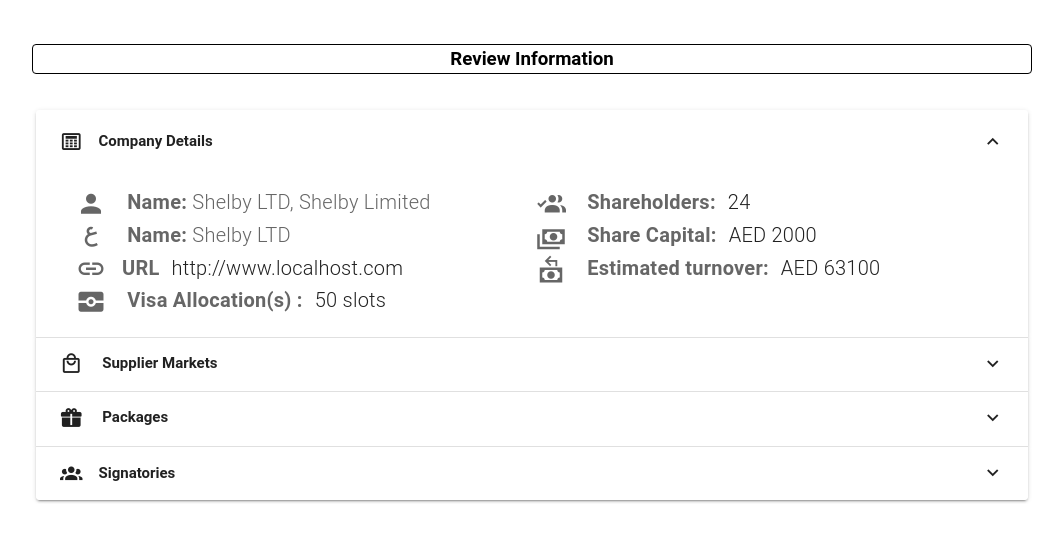
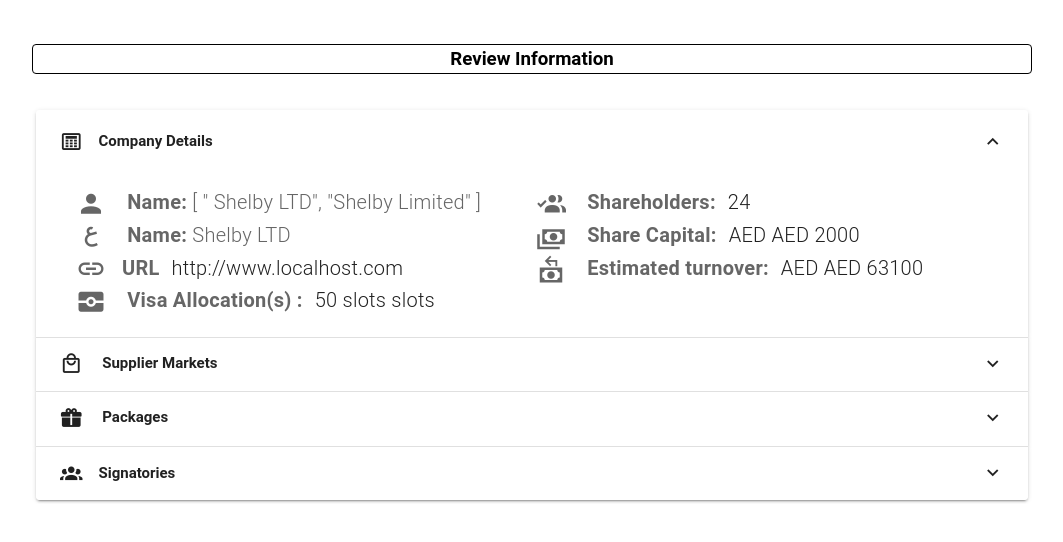
Before and after one commit to jasonkiptoo/learn-store, a Nuxt app: page /review in a window 1280 px wide. Shown: the top 542 px of the page, without its empty margins (108-1171 px from the left). Built offline with nearby package versions, Linux system fonts and the light colour scheme.

Commit message:
new fix to fetch data dynamicaly

```diff
--- a/pages/review/index.vue
+++ b/pages/review/index.vue
@@ -38,8 +38,10 @@
                     <span class="font-weight-light ml-3 text-medium-emphasis">
                       <v-icon class="mr-4">mdi-account</v-icon>
                       <span class="font-weight-bold"> Name: </span>
-                      Shelby LTD, Shelby Limited</span
-                    >
+                      <span v-for="item in companyDetails">
+                        {{ item.name }}
+                      </span>
+                    </span>
                   </v-row>
                   <v-row class="text-h6 font-weight-bold">
                     <span class="font-weight-light ml-3 text-medium-emphasis">
@@ -54,7 +56,7 @@
                       <span class="font-weight-bold">URL </span>
                     </span>
                     <span class="font-weight-light ml-3">
-                      http://www.localhost.com</span
+                      {{ companyDetails.companyDetails.url }}</span
                     >
                   </v-row>
                   <v-row class="text-h6 font-weight-bold">
@@ -65,7 +67,12 @@
                       </span>
                     </span>
 
-                    <span class="font-weight-light ml-3"> 50 slots</span>
+                    <span class="font-weight-light ml-3">
+                      {{
+                        companyDetails.companyDetails.visaAllocations
+                      }}
+                      slots</span
+                    >
                   </v-row>
                 </v-col>
                 <v-col class="no-gutters">
@@ -75,7 +82,9 @@
                       <span class="font-weight-bold"> Shareholders: </span>
                     </span>
 
-                    <span class="font-weight-light ml-3">24</span>
+                    <span class="font-weight-light ml-3">{{
+                      companyDetails.companyDetails.shareholders
+                    }}</span>
                   </v-row>
                   <v-row class="text-h6 font-weight-bold">
                     <span class="font-weight-light ml-3 text-medium-emphasis">
@@ -83,7 +92,10 @@
                       <span class="font-weight-bold"> Share Capital:</span>
                     </span>
 
-                    <span class="font-weight-light ml-3">AED 2000</span>
+                    <span class="font-weight-light ml-3"
+                      >AED
+                      {{ companyDetails.companyDetails.shareCapital }}</span
+                    >
                   </v-row>
                   <v-row class="text-h6 font-weight-bold">
                     <span class="font-weight-light ml-3 text-medium-emphasis">
@@ -91,7 +103,12 @@
                       <span class="font-weight-bold"> Estimated turnover:</span>
                     </span>
 
-                    <span class="font-weight-light ml-3"> AED 63100</span>
+                    <span class="font-weight-light ml-3">
+                      AED
+                      {{
+                        companyDetails.companyDetails.estimatedTurnover
+                      }}</span
+                    >
                   </v-row>
                 </v-col>
               </v-row>
@@ -261,20 +278,59 @@ import { ref } from "vue";
 
 const expandedPanel = ref(0);
 
-const companyDetails = {
-  englishNames: ["English Name 1", "English Name 2", "English Name 3"],
-  arabicNames: ["Arabic Name 1", "Arabic Name 2", "Arabic Name 3"],
-  visaAllocationNumber: "XXXXXXXX",
-  companyWebsiteURL: "www.example.com",
-  sharedCapitalInfo: "$XXXXXX",
-  estimatedTurnover: "$XXXXXX",
-  keyMarkets: ["Market 1", "Market 2", "Market 3", "Market 4", "Market 5"],
-  suppliers: [
-    "Supplier 1",
-    "Supplier 2",
-    "Supplier 3",
-    "Supplier 4",
-    "Supplier 5",
+const companyDetails = ref({
+  companyDetails: {
+    name: [" Shelby LTD", "Shelby Limited"],
+    alternativeName: "Shelby LTD",
+    url: "http://www.localhost.com",
+    visaAllocations: "50 slots",
+    shareholders: 24,
+    shareCapital: "AED 2000",
+    estimatedTurnover: "AED 63100",
+  },
+  supplierMarkets: {
+    keyMarketsForService: [
+      "Market 1",
+      "Market 2",
+      "Market 3",
+      "Market 4",
+      "Market 5",
+    ],
+    supplierMarkets: [
+      "Market 1",
+      "Market 2",
+      "Market 3",
+      "Market 4",
+      "Market 5",
+    ],
+    companyActivities: [
+      "Imitation Jewellery Smithing",
+      "3D Printing Products Production",
+      "Buses & Trucks Trading",
+    ],
+  },
+  packages: {
+    emirate: "Dubai",
+    zone: "SHAMS",
+    selectedPackage: "2 Visa allocations",
+    visa: "1 Employement Visa & 1 Investor Visa",
+  },
+  signatories: [
+    {
+      name: "John Doe 1",
+      role: "Manager",
+      avatar: "https://randomuser.me/api/portraits/women/8.jpg",
+    },
+    {
+      name: "John Doe 2",
+      role: "Manager",
+      avatar: "https://randomuser.me/api/portraits/women/8.jpg",
+    },
+    {
+      name: "John Doe 3",
+      role: "Manager",
+      avatar: "https://randomuser.me/api/portraits/women/8.jpg",
+    },
   ],
-};
+});
 </script>
```
